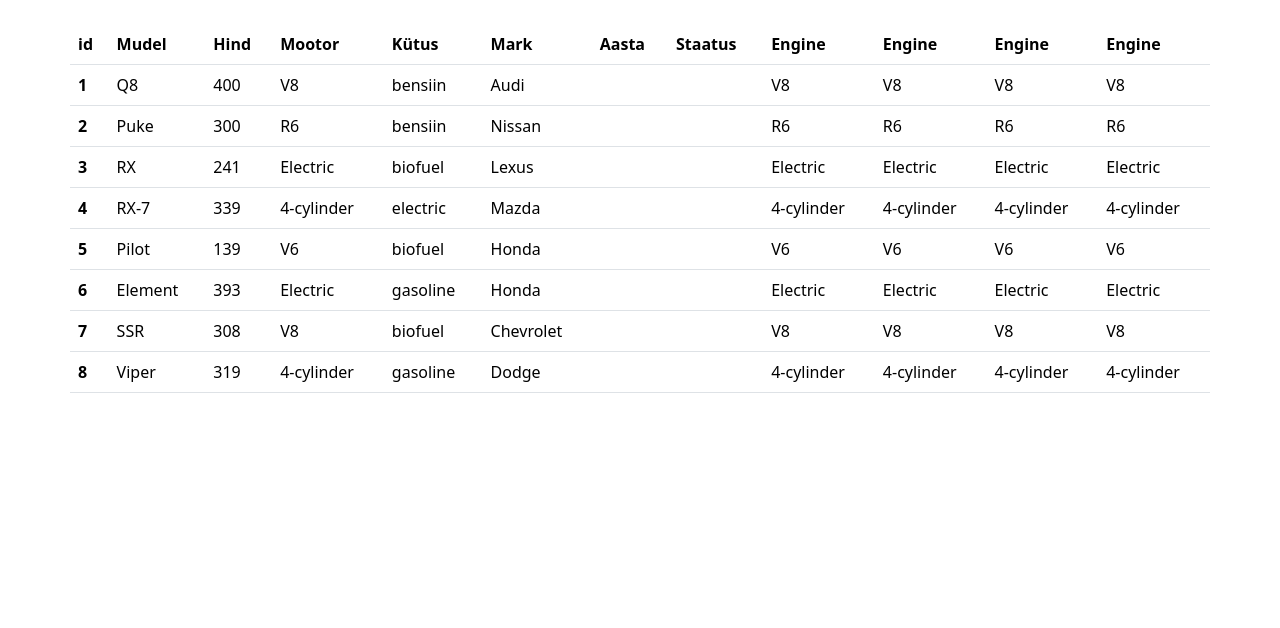
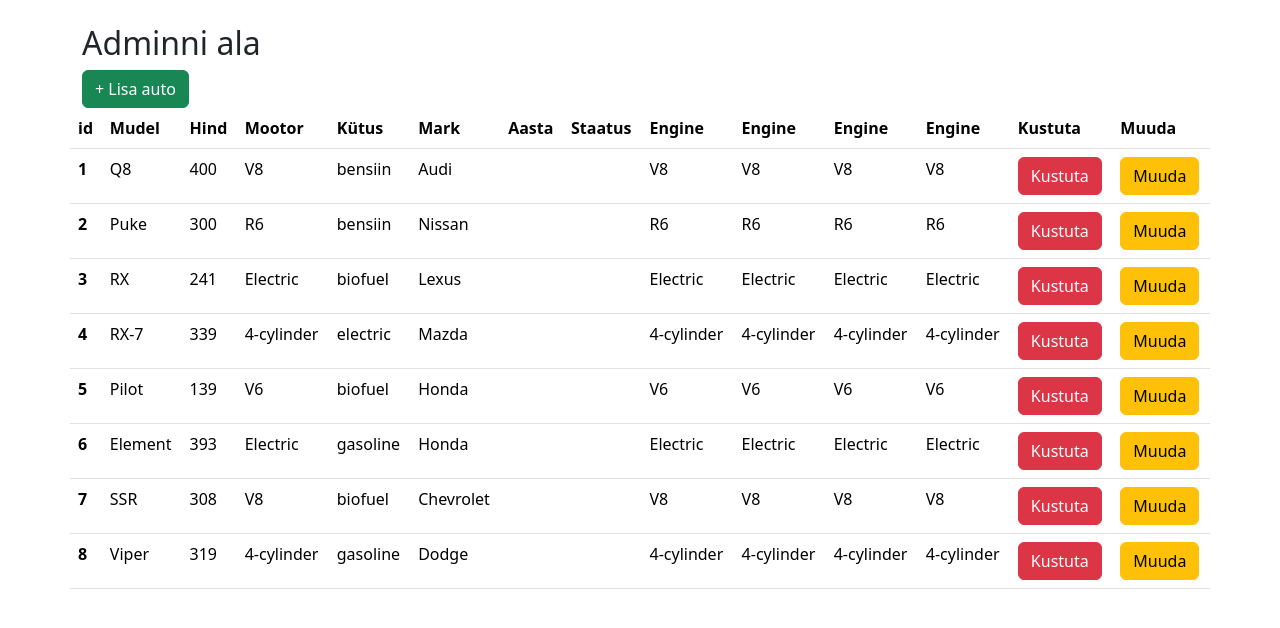
Before and after one commit to etammetar-cell/php_alused, a PHP site: page /admin/index.php in a window 1280 px wide. Shown: the part 56-684 px from the top of the page. Run offline with PHP 8.4, Linux system fonts and the light colour scheme; data comes from the database, SQL or seed files in the repository; data that the repository does not hold is empty.

Commit message:
muudakustuta

```diff
--- a/admin/index.php
+++ b/admin/index.php
@@ -12,6 +12,8 @@
 
 <!-- /sisu -->
 <div class="container">
+  <h2>Adminni ala</h2>
+    <a href="lisa.php" class="btn btn-success">+ Lisa auto</a>
 <div class="row row-cols-1 row-cols-md-4 g-4">
     <!-- /1auto -->
      <?php
@@ -45,6 +47,8 @@
       <th scope="col">Engine</th>
       <th scope="col">Engine</th>
       <th scope="col">Engine</th>
+      <th scope="col">Kustuta</th>
+      <th scope="col">Muuda</th>
     </tr>
   </thead>
   <tbody>
@@ -52,6 +56,7 @@
       while($rida = mysqli_fetch_assoc($valjund)){ //sikutan vastuse alla
      //var_dump($rida);
     ?>
+
     <tr>
       <th scope="row"><?php echo $rida["id"]; ?></th>
       <td><?php echo $rida["model"]; ?></td>
@@ -65,7 +70,8 @@
       <td><?php echo $rida["engine"]; ?></td>
       <td><?php echo $rida["engine"]; ?></td>
       <td><?php echo $rida["engine"]; ?></td>
-
+      <td><a href="kustuta.php?delid=<?= $rida["id"]; ?>" class="btn btn-danger">Kustuta</a></td>
+      <td><a href="muuda.php?editid=<?= $rida["id"]; ?>" class="btn btn-warning">Muuda</a></td>
     </tr>
    <?php } ?>
 
```
